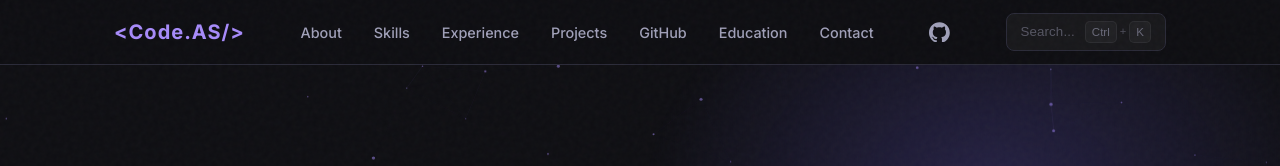
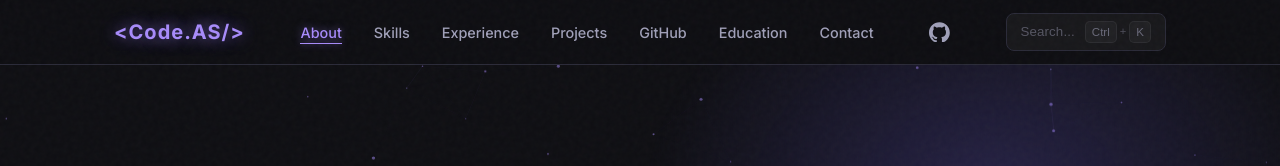
Before and after one commit to abhidsawant/Portfolio-Abhishek-Sawant, a React (Vite) app: page / in a window 1280 px wide. Shown: the top 166 px of the page. Built offline with nearby package versions, Linux system fonts and the light colour scheme; no server answers; the HTML template or start-up script is replaced by a standard one.

Commit message:
Minor styling changes in navbar

```diff
--- a/src/components/Navbar.css
+++ b/src/components/Navbar.css
@@ -1,3 +1,8 @@
+@keyframes logoPulse {
+  0%, 100% { text-shadow: 0 0 8px rgba(167,139,250,0.4); }
+  50% { text-shadow: 0 0 22px rgba(167,139,250,0.85), 0 0 40px rgba(124,106,255,0.3); }
+}
+
 .navbar {
   position: sticky;
   top: 0;
@@ -5,6 +10,16 @@
   background: rgba(15, 15, 19, 0.85);
   backdrop-filter: blur(12px);
   border-bottom: 1px solid var(--border);
+  transition: height 0.3s ease, background 0.3s ease, box-shadow 0.3s ease;
+}
+
+.navbar.scrolled {
+  background: rgba(10, 10, 14, 0.95);
+  box-shadow: 0 4px 24px rgba(0,0,0,0.4);
+}
+
+.navbar.scrolled .nav-inner {
+  height: 52px;
 }
 
 .nav-inner {
@@ -19,11 +34,13 @@
   font-weight: 700;
   color: var(--accent2);
   letter-spacing: 1px;
+  animation: logoPulse 3s ease-in-out infinite;
   transition: text-shadow 0.3s;
 }
 .nav-logo:hover {
-  text-shadow: 0 0 16px rgba(167,139,250,0.8);
+  text-shadow: 0 0 24px rgba(167,139,250,1), 0 0 48px rgba(124,106,255,0.5);
   color: var(--accent2);
+  animation: none;
 }
 
 .nav-links {
@@ -38,7 +55,7 @@
   font-size: 0.9rem;
   font-weight: 500;
   position: relative;
-  transition: color 0.2s;
+  transition: color 0.2s, text-shadow 0.2s;
 }
 .nav-links a::after {
   content: '';
@@ -48,10 +65,20 @@
   width: 0;
   height: 1.5px;
   background: var(--accent2);
+  box-shadow: 0 0 6px rgba(167,139,250,0.8);
   transition: width 0.25s ease;
 }
-.nav-links a:hover { color: var(--text-h); }
+.nav-links a:hover {
+  color: var(--text-h);
+  text-shadow: 0 0 10px rgba(167,139,250,0.5);
+}
 .nav-links a:hover::after { width: 100%; }
+
+.nav-links a.active {
+  color: var(--accent2);
+  text-shadow: 0 0 10px rgba(167,139,250,0.5);
+}
+.nav-links a.active::after { width: 100%; }
 
 .nav-cta {
   background: var(--accent);
@@ -68,9 +95,12 @@
   color: var(--text);
   display: flex;
   align-items: center;
-  transition: color 0.2s;
+  transition: color 0.2s, filter 0.2s;
 }
-.nav-github:hover { color: var(--text-h); }
+.nav-github:hover {
+  color: var(--accent2);
+  filter: drop-shadow(0 0 6px rgba(167,139,250,0.7));
+}
 
 @media (max-width: 768px) {
   .nav-github { display: none; }
--- a/src/components/Navbar.jsx
+++ b/src/components/Navbar.jsx
@@ -1,4 +1,4 @@
-import { useState } from 'react'
+import { useState, useEffect } from 'react'
 import { SiGithub } from 'react-icons/si'
 import './Navbar.css'
 
@@ -9,16 +9,42 @@ const links = ['About', 'Skills', 'Experience', 'Projects', 'GitHub', 'Education
 
 export default function Navbar({ onOpenPalette }) {
   const [open, setOpen] = useState(false)
+  const [scrolled, setScrolled] = useState(false)
+  const [active, setActive] = useState('')
+
+  useEffect(() => {
+    const onScroll = () => setScrolled(window.scrollY > 20)
+    window.addEventListener('scroll', onScroll, { passive: true })
+    return () => window.removeEventListener('scroll', onScroll)
+  }, [])
+
+  useEffect(() => {
+    const sections = links.map(l => document.getElementById(l.toLowerCase())).filter(Boolean)
+    const observer = new IntersectionObserver(
+      entries => {
+        entries.forEach(e => { if (e.isIntersecting) setActive(e.target.id) })
+      },
+      { rootMargin: '-40% 0px -55% 0px' }
+    )
+    sections.forEach(s => observer.observe(s))
+    return () => observer.disconnect()
+  }, [])
 
   const appTitle = "<Code.AS/>";
 
   return (
-    <nav className="navbar">
+    <nav className={`navbar${scrolled ? ' scrolled' : ''}`}>
       <div className="container nav-inner">
         <a href="#hero" className="nav-logo">{appTitle}</a>
         <ul className={`nav-links ${open ? 'open' : ''}`}>
           {links.map(l => (
-            <li key={l}><a href={`#${l.toLowerCase()}`} onClick={() => setOpen(false)}>{l}</a></li>
+            <li key={l}>
+              <a
+                href={`#${l.toLowerCase()}`}
+                className={active === l.toLowerCase() ? 'active' : ''}
+                onClick={() => setOpen(false)}
+              >{l}</a>
+            </li>
           ))}
         </ul>
         <a href="https://github.com/abhidsawant" target="_blank" rel="noreferrer" className="nav-github" aria-label="GitHub">
```
